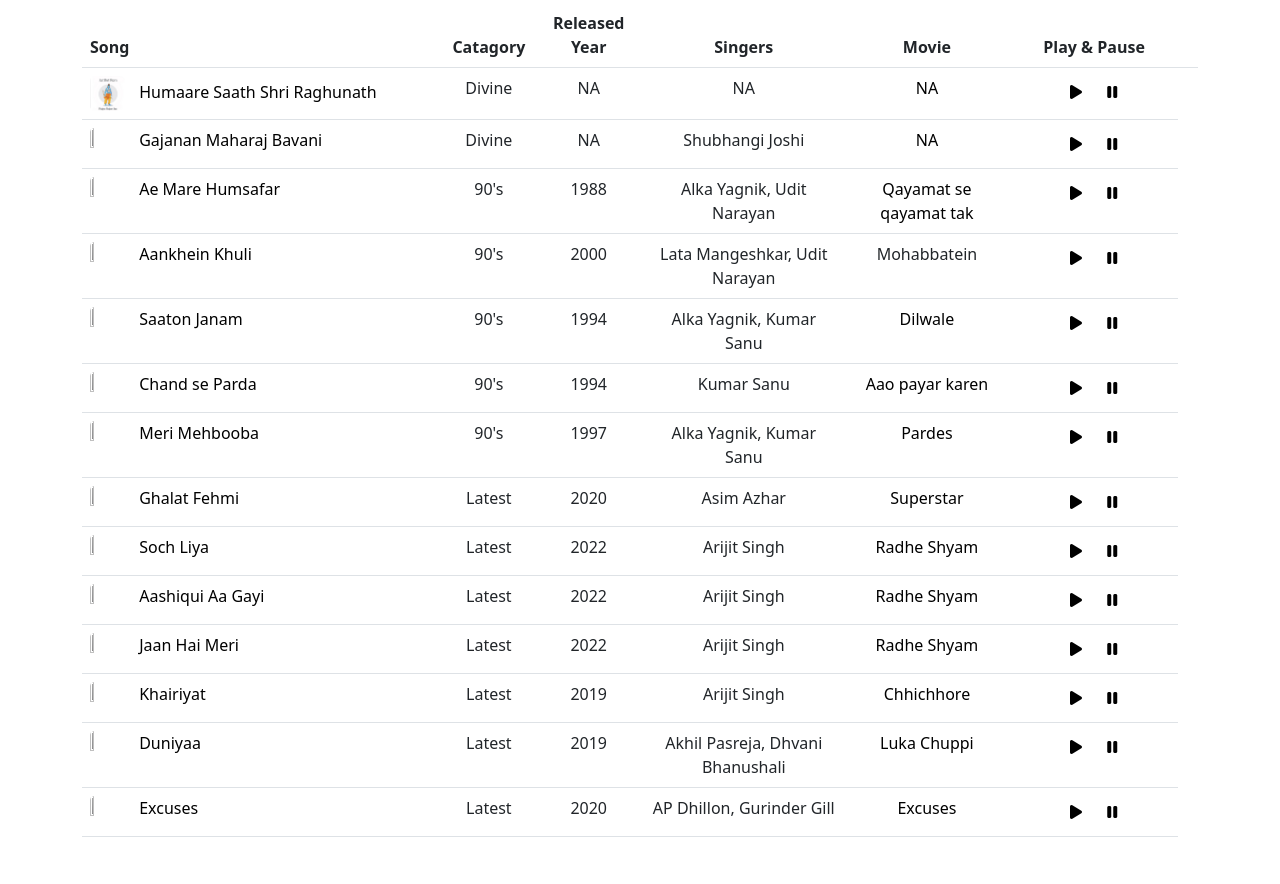
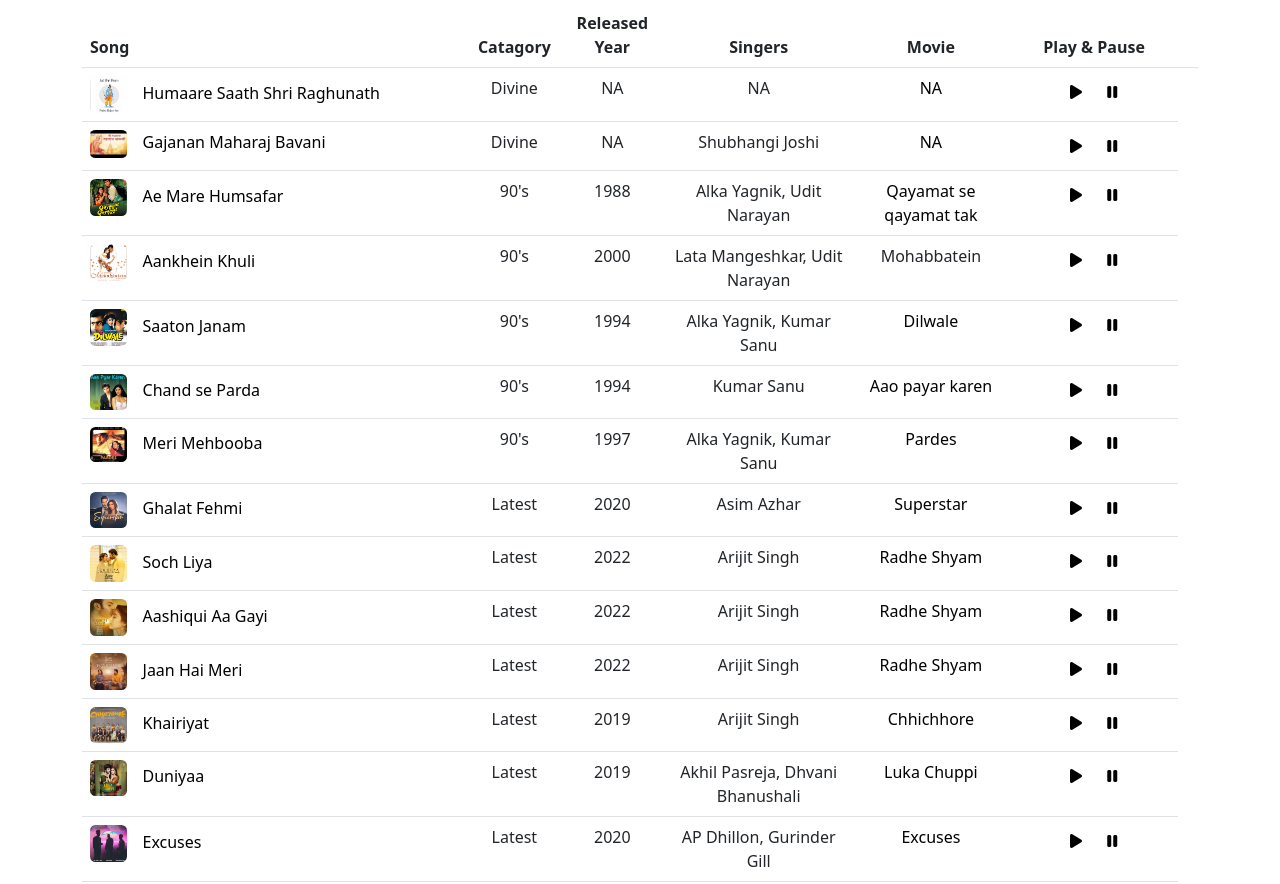
Before and after one commit to NegativE333/loud1.0, a plain HTML site: page index.html in a window 1280 px wide. Shown: the part 928-1812 px from the top of the page. Drawn offline with nearby package versions, Linux system fonts and the light colour scheme; a script that the page names is missing; a web font is replaced by a local one.

Commit message:
Update index.html
another chages are done

```diff
--- a/index.html
+++ b/index.html
@@ -153,7 +153,7 @@
 
                                     <tr>
                                         <td id="divine">
-                                            <img src="img/bavni.jpg" alt="">
+                                            <img src="bavni.jpg" alt="">
                                             <a class="song-name
                                             ">Gajanan Maharaj Bavani</a>
                                             <em class="status-bavni"></em>
@@ -186,7 +186,7 @@
 
                                     <tr>
                                         <td id="90's">
-                                            <img src="img/aye_mare_humsafar.png" alt="">
+                                            <img src="aye_mare_humsafar.png" alt="">
                                             <a href="#" class="song-name">Ae Mare Humsafar</a>
                                             <em class="status-aye_mare_humsafar"></em>
                                         </td>
@@ -218,7 +218,7 @@
 
                                     <tr>
                                         <td>
-                                            <img src="img/aankhein_khuli.png" alt="">
+                                            <img src="aankhein_khuli.png" alt="">
                                             <a href="#90's" class="song-name">Aankhein Khuli</a>
                                             <em class="status-aankhein_khuli"></em>
                                         </td>
@@ -250,7 +250,7 @@
 
                                     <tr>
                                         <td>
-                                            <img src="img/saaton_janam.png" alt="">
+                                            <img src="saaton_janam.png" alt="">
                                             <a href="#" class="song-name">Saaton Janam</a>
                                             <em class="status-saaton_janam"></em>
                                         </td>
@@ -282,7 +282,7 @@
 
                                     <tr>
                                         <td>
-                                            <img src="img/chand_se_parda.png" alt="">
+                                            <img src="chand_se_parda.png" alt="">
                                             <a href="#" class="song-name">Chand se Parda</a>
                                             <em class="status-chand_se_parda"></em>
                                         </td>
@@ -314,7 +314,7 @@
 
                                     <tr>
                                         <td>
-                                            <img src="img/meri_mehbooba.png" alt="">
+                                            <img src="meri_mehbooba.png" alt="">
                                             <a href="#" class="song-name">Meri Mehbooba</a>
                                             <em class="status-meri_mehbooba"></em>
                                         </td>
@@ -346,7 +346,7 @@
 
                                     <tr id="latest">
                                         <td>
-                                            <img src="img/ghalat_fehmi.png" alt="">
+                                            <img src="ghalat_fehmi.png" alt="">
                                             <a href="#" class="song-name">Ghalat Fehmi</a>
                                             <em class="status-ghalat_fehmi"></em>
                                         </td>
@@ -378,7 +378,7 @@
 
                                     <tr>
                                         <td>
-                                            <img src="img/soch_liya.png" alt="">
+                                            <img src="soch_liya.png" alt="">
                                             <a href="#" class="song-name">Soch Liya</a>
                                             <em class="status-soch_liya"></em>
                                         </td>
@@ -410,7 +410,7 @@
 
                                     <tr>
                                         <td>
-                                            <img src="img/aashiqui_aa_gayi.png" alt="">
+                                            <img src="aashiqui_aa_gayi.png" alt="">
                                             <a href="#" class="song-name">Aashiqui Aa Gayi</a>
                                             <em class="status-aashiqui_aa_gayi"></em>
                                         </td>
@@ -442,7 +442,7 @@
 
                                     <tr>
                                         <td>
-                                            <img src="img/jaan_hai_meri.png" alt="">
+                                            <img src="jaan_hai_meri.png" alt="">
                                             <a href="#" class="song-name">Jaan Hai Meri</a>
                                             <em class="status-jaan_hai_meri"></em>
                                         </td>
@@ -474,7 +474,7 @@
 
                                     <tr>
                                         <td>
-                                            <img src="img/khairiyat.png" alt="">
+                                            <img src="khairiyat.png" alt="">
                                             <a href="#" class="song-name">Khairiyat</a>
                                             <em class="status-khairiyat"></em>
                                         </td>
@@ -506,7 +506,7 @@
 
                                     <tr>
                                         <td>
-                                            <img src="img/duniyaa.png" alt="">
+                                            <img src="duniyaa.png" alt="">
                                             <a href="#" class="song-name">Duniyaa</a>
                                             <em class="status-duniyaa"></em>
                                         </td>
@@ -538,7 +538,7 @@
 
                                     <tr>
                                         <td>
-                                            <img src="img/excuses.png" alt="">
+                                            <img src="excuses.png" alt="">
                                             <a href="#" class="song-name">Excuses</a>
                                             <em class="status-excuses"></em>
                                         </td>
```
